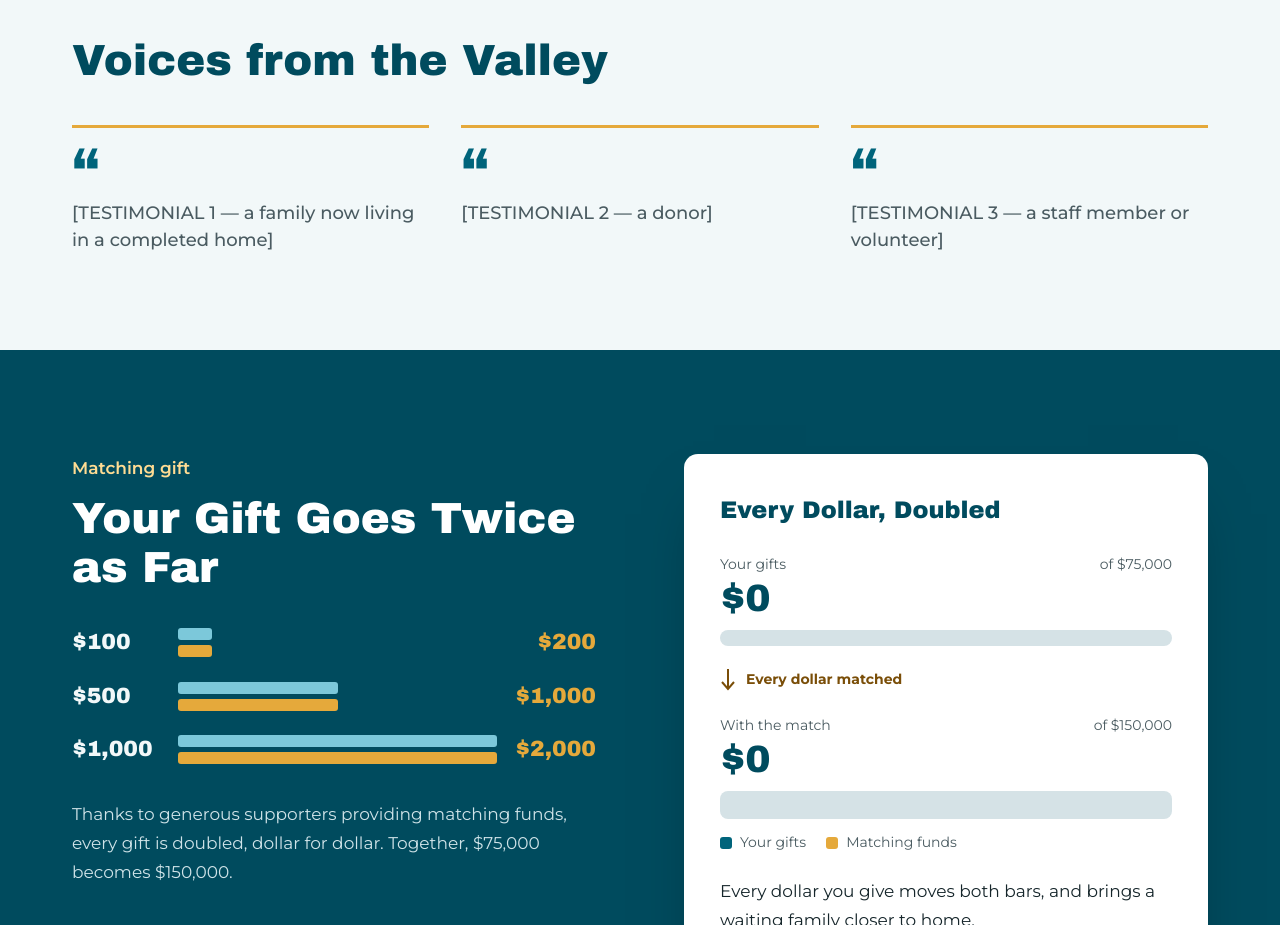
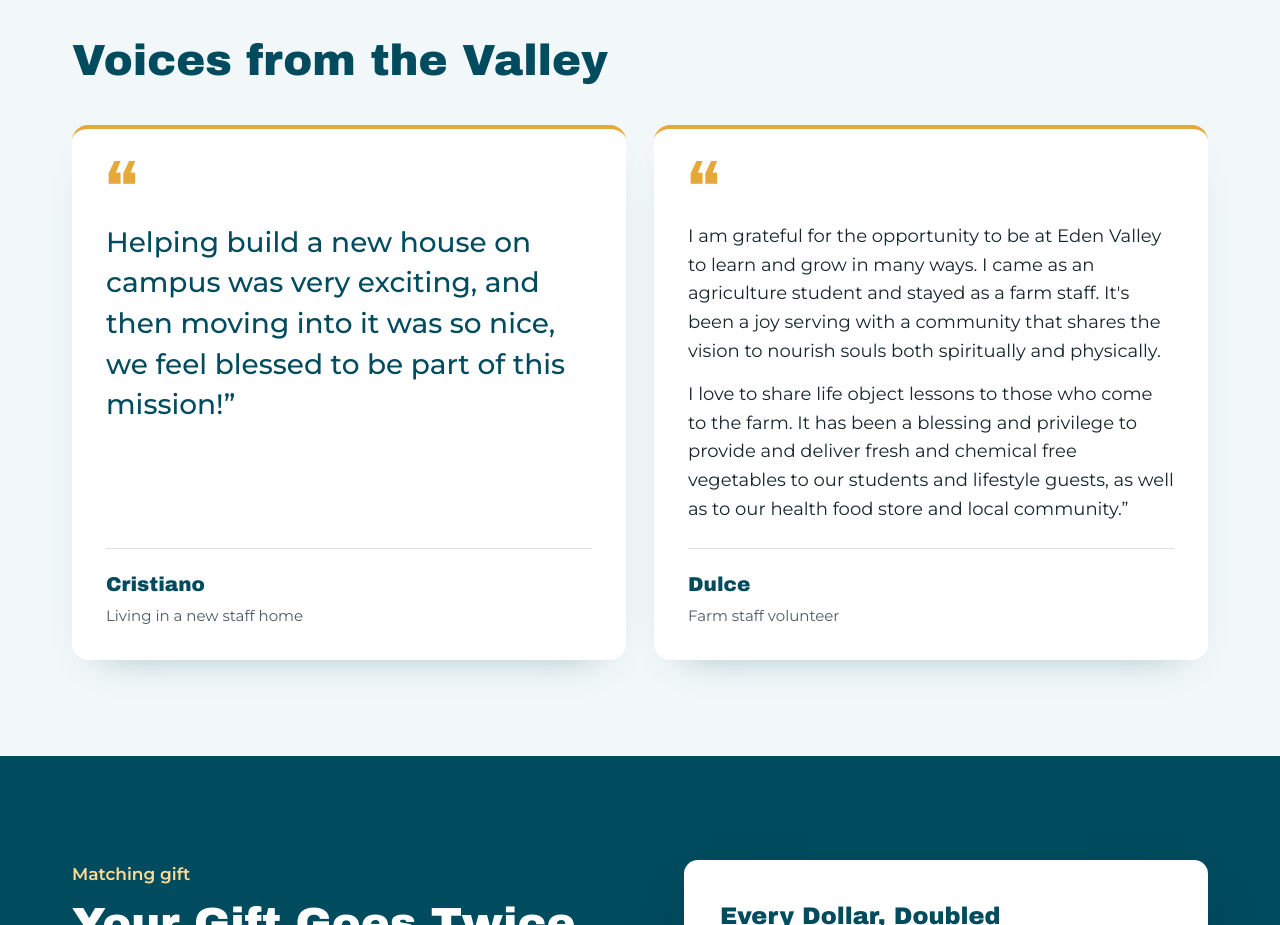
Before and after one commit to samirtharaj7-creator/eden-valley-giving-tuesday, a plain HTML site: page index.html in a window 1280 px wide. Shown: the part 3220-4145 px from the top of the page. Drawn offline with Linux system fonts and the light colour scheme.

Commit message:
Testimonials: Cristiano (new staff home) and Dulce (farm staff volunteer)
Co-Authored-By: Claude Opus 5.5 <noreply@anthropic.com>

```diff
--- a/index.html
+++ b/index.html
@@ -213,10 +213,15 @@ a{color:#00647B}a:hover{color:#004B5E}
 <section style="background: #F2F8F9; padding: 96px 0">
 <div style="max-width: 1200px; margin: 0 auto; padding: 0 32px">
 <h2 style="margin: 0 0 40px; font-family: 'Archivo Black', 'Arial Black', sans-serif; font-weight: 400; font-size: clamp(30px, 3.4vw, 44px); line-height: 1.12; color: #004B5E">Voices from the Valley</h2>
-<div style="display: grid; grid-template-columns: repeat(auto-fit, minmax(260px, 1fr)); gap: 32px">
-<blockquote style="margin: 0; padding: 24px 0 0; border-top: 3px solid #E5A93B"><div aria-hidden="true" style="font-family: 'Archivo Black', sans-serif; font-size: 56px; line-height: 0.6; color: #00647B; margin-bottom: 14px">“</div><p style="margin: 0; font-weight: 500; font-size: 18px; line-height: 1.5; color: #4A5B61">[TESTIMONIAL 1 — a family now living in a completed home]</p></blockquote>
-<blockquote style="margin: 0; padding: 24px 0 0; border-top: 3px solid #E5A93B"><div aria-hidden="true" style="font-family: 'Archivo Black', sans-serif; font-size: 56px; line-height: 0.6; color: #00647B; margin-bottom: 14px">“</div><p style="margin: 0; font-weight: 500; font-size: 18px; line-height: 1.5; color: #4A5B61">[TESTIMONIAL 2 — a donor]</p></blockquote>
-<blockquote style="margin: 0; padding: 24px 0 0; border-top: 3px solid #E5A93B"><div aria-hidden="true" style="font-family: 'Archivo Black', sans-serif; font-size: 56px; line-height: 0.6; color: #00647B; margin-bottom: 14px">“</div><p style="margin: 0; font-weight: 500; font-size: 18px; line-height: 1.5; color: #4A5B61">[TESTIMONIAL 3 — a staff member or volunteer]</p></blockquote>
+<div style="display: grid; grid-template-columns: repeat(auto-fit, minmax(300px, 1fr)); gap: 28px; align-items: stretch">
+<figure class="voice" style="margin: 0; display: flex; flex-direction: column; padding: 36px 34px 30px; background: #FFFFFF; border-radius: 16px; border-top: 4px solid #E5A93B; box-shadow: 0 18px 40px -28px rgba(0,75,94,.45)">
+<blockquote style="margin: 0; flex: 1"><div aria-hidden="true" style="font-family: 'Archivo Black', sans-serif; font-size: 64px; line-height: 0.6; color: #E5A93B; margin-bottom: 18px">“</div><p style="margin: 0 0 14px; font-size: clamp(22px, 2.3vw, 28px); line-height: 1.45; font-weight: 500; color: #004B5E">Helping build a new house on campus was very exciting, and then moving into it was so nice, we feel blessed to be part of this mission!”</p></blockquote>
+<figcaption style="margin-top: 10px; padding-top: 18px; border-top: 1px solid #D5E2E6"><strong style="display: block; font-family: 'Archivo Black', 'Arial Black', sans-serif; font-weight: 400; font-size: 20px; color: #004B5E">Cristiano</strong><span style="font-size: 15px; color: #4A5B61">Living in a new staff home</span></figcaption>
+</figure>
+<figure class="voice" style="margin: 0; display: flex; flex-direction: column; padding: 36px 34px 30px; background: #FFFFFF; border-radius: 16px; border-top: 4px solid #E5A93B; box-shadow: 0 18px 40px -28px rgba(0,75,94,.45)">
+<blockquote style="margin: 0; flex: 1"><div aria-hidden="true" style="font-family: 'Archivo Black', sans-serif; font-size: 64px; line-height: 0.6; color: #E5A93B; margin-bottom: 18px">“</div><p style="margin: 0 0 14px; font-size: 18px; line-height: 1.6; color: #16262B">I am grateful for the opportunity to be at Eden Valley to learn and grow in many ways. I came as an agriculture student and stayed as a farm staff. It's been a joy serving with a community that shares the vision to nourish souls both spiritually and physically.</p><p style="margin: 0 0 14px; font-size: 18px; line-height: 1.6; color: #16262B">I love to share life object lessons to those who come to the farm. It has been a blessing and privilege to provide and deliver fresh and chemical free vegetables to our students and lifestyle guests, as well as to our health food store and local community.”</p></blockquote>
+<figcaption style="margin-top: 10px; padding-top: 18px; border-top: 1px solid #D5E2E6"><strong style="display: block; font-family: 'Archivo Black', 'Arial Black', sans-serif; font-weight: 400; font-size: 20px; color: #004B5E">Dulce</strong><span style="font-size: 15px; color: #4A5B61">Farm staff volunteer</span></figcaption>
+</figure>
 </div>
 </div>
 </section>
```
